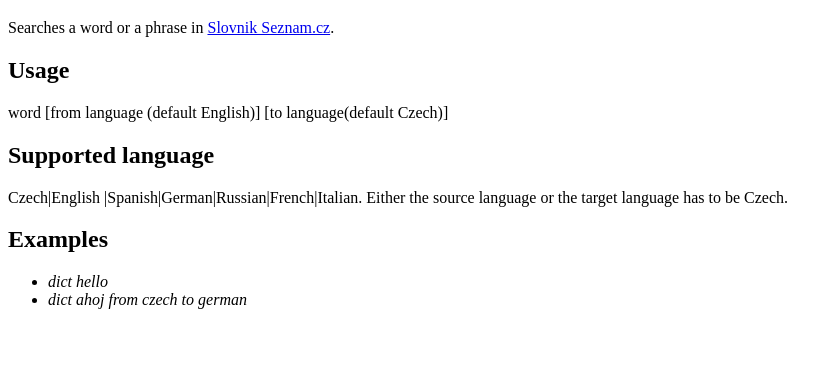
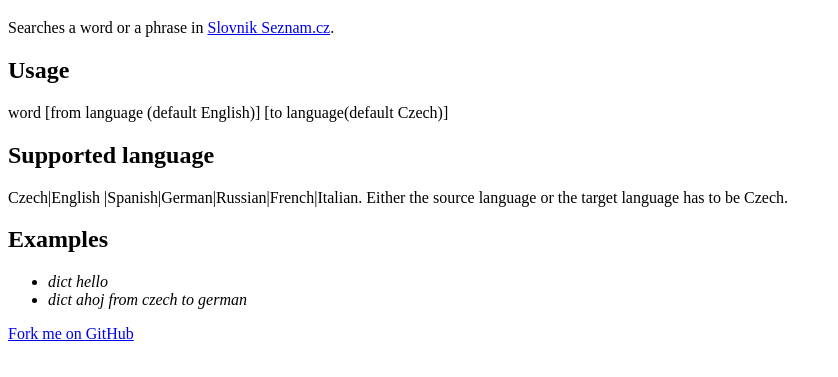
Before and after one commit to dagi/slovnik-seznam, a plain HTML site: page index.html in a window 1280 px wide. Shown: the part 61-438 px from the top of the page, without its empty margins (0-838 px from the left). Drawn offline with Linux system fonts and the light colour scheme.

Commit message:
+ GitHub link for forking

```diff
--- a/index.html
+++ b/index.html
@@ -22,5 +22,6 @@
  <li><cite>dict hello</cite></li>
  <li><cite>dict ahoj from czech to german</cite></li>
 </ul>
+<p><a href="http://github.com/dagi/slovnik-seznam">Fork me on GitHub</a></p>
 </body>
 </html>
```
